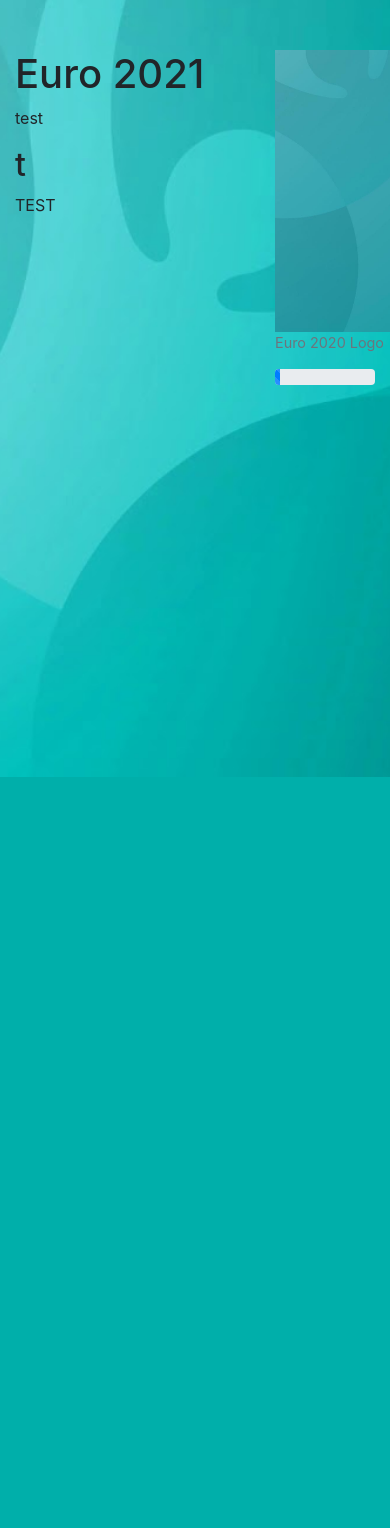
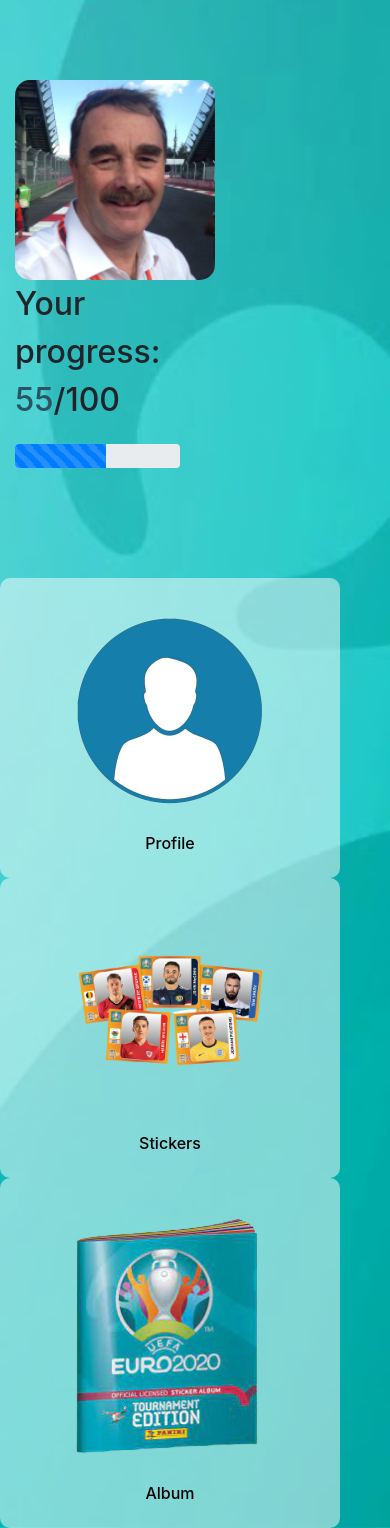
Before and after one commit to nikolajovanov26/euro2021, a PHP site: page / in a window 390 px wide; the page is wider, and only the part inside the window is pictured. Shown: the part 67-1595 px from the top of that part. Before the commit the page ends 844 px from the top of that part, so only its background shows below. Run offline with PHP 8.4, Linux system fonts and the light colour scheme.

Commit message:
homepage

```diff
--- a/index.php
+++ b/index.php
@@ -2,27 +2,48 @@
 <?php include 'view/navbar.php' ?>
 
 
-<div class="container pad-bot">
+<div class="container pad-top">
     <div class="row">
-        <div class="col-8">
-            <h1>Euro 2021</h1>
-            <p> test </p>
-            <h2>t</h2>
-            <?php echo 'TEST'; ?>
+        <div class="col">
+            <img class="pp" src="images/pp.png" width="200" class="pp">
         </div>
-        <div class="col-4">
-            <figure class="figure">
-                <img src="images/euro_logo.jpg" width="500" />
-                <figcaption class="figure-caption">Euro 2020 Logo</figcaption>
-            </figure>
+        <div class="col-6 div-bottom">
+            <div class="progres-text">
+                Your progress:
+                <span style="color:#2C5364">55</span>/100
+            </div>
             <div class="progress">
-                <div class="progress-bar progress-bar-striped" role="progressbar" style="width: 5%" aria-valuenow="5" aria-valuemin="0" aria-valuemax="100"></div>
+                <div class="progress-bar progress-bar-striped progress-bar-animated" role="progressbar" aria-valuenow="55" aria-valuemin="0" aria-valuemax="100" style="width: 55%"></div>
             </div>
+        </div>
+        <div class="col">
+
+        </div>
+    </div>
+</div>
+<div class="whitespace-30"></div>
+<div class="container pad-top">
+    <div class="row">
+        <div class="col-sm cards">
+            <a href="profile.php">
+                <img src="images/profile.png" width="200">
+                <p>Profile</p>
+            </a>
+        </div>
+        <div class="col-sm cards">
+            <a href="stickers.php">
+                <img src="images/stickers.png" width="200">
+                <p>Stickers</p>
+            </a>
+        </div>
+        <div class="col-sm cards">
+            <a href="album.php">
+                <img src="images/album.png" width="200">
+                <p>Album</p>
+            </a>
         </div>
     </div>
 </div>
 
 
-
-
 <?php include 'view/footer.php' ?>
--- a/main.css
+++ b/main.css
@@ -1,9 +1,16 @@
+/* ------------------- GLOBAL --------------- */
 body{
     overflow-x: hidden;
     background-image: url("images/section_bg.jpg");
     background-size: cover;
     background-position: center;
     min-height: 100vh;
+}
+.pad-top{
+    padding-top: 80px;
+}
+.whitespace-30{
+    height: 30px;
 }
 /* ------------------- NAVBAR --------------- */
 .nav-bg{
@@ -23,7 +30,63 @@
     color:white!important;
 }
 
-/* ------------------- X --------------- */
-.pad-bot{
-    padding-top: 50px;
+/* ------------------- HOMEPAGE --------------- */
+.div-bottom{
+    align-self: flex-end;
 }
+.progres-text{
+    font-size:32px;
+    font-weight: 500;
+    margin-bottom: 20px;
+}
+.pp{
+    border-radius: 15px;
+}
+.cards{
+    position: relative;
+    display: flex;
+    align-content: space-around;
+    flex-direction: column;
+    justify-content: space-around;
+    background-color: #ffffff80;
+    margin-right: 50px;
+    padding: 0px;
+    align-items: center;
+    text-align: center;
+    border-radius: 10px;
+    font-size:16px;
+    color:black;
+    font-weight: 500;
+    border: solid 3px transparent;
+    transition: all 0.15s ease-in;
+}
+.cards a{
+    display: flex;
+    align-content: space-around;
+    flex-direction: column;
+    justify-content: space-around;
+    align-items: center;
+    position: relative;
+    width: 100%;
+    height: 100%;
+    color:black;
+}
+.cards img{
+    margin-top: 30px;
+    margin-bottom: 20px;
+}
+.cards p{
+    margin-bottom: 20px;
+}
+.cards:hover{
+    background-color: #ffffffa6;
+    border-color: white;
+    text-decoration: none!important;
+}
+.cards a:hover{
+    text-decoration: none!important;
+}
+/* ------------------- BOOTSTRAP OVERRIDE --------------- */
+.progress{
+    height: 1.5rem!important;
+}
--- /dev/null
+++ b/profile.php
@@ -0,0 +1,6 @@
+<?php include 'view/header.php' ?>
+<?php include 'view/navbar.php' ?>
+
+
+
+<?php include 'view/footer.php' ?>
--- a/view/navbar.php
+++ b/view/navbar.php
@@ -1,5 +1,5 @@
 <nav class="navbar navbar-expand-lg navbar-dark nav-bg">
-    <a class="navbar-brand" href="../index.php"><img src="images/logo_white.png" width="120"></a>
+    <a class="navbar-brand" href="index.php"><img src="images/logo_white.png" width="120"></a>
     <button class="navbar-toggler" type="button" data-toggle="collapse" data-target="#navbarNav" aria-controls="navbarNav" aria-expanded="false" aria-label="Toggle navigation">
         <span class="navbar-toggler-icon"></span>
     </button>
@@ -9,10 +9,10 @@
             <a class="nav-link" href="index.php">Home</a>
         </li>
         <li class="nav-item">
-            <a class="nav-link" href="album.php">My Album</a>
+            <a class="nav-link" href="stickers.php">Stickers</a>
         </li>
         <li class="nav-item">
-            <a class="nav-link" href="stickers.php">Stickers</a>
+            <a class="nav-link" href="album.php">My Album</a>
         </li>
         <li class="nav-item">
             <a class="nav-link" href="info.php">Instructions</a>
```
Also changed, not shown: album.php (+19 -1 lines), images/album.png (added), images/pp.png (added), images/profile.png (added), images/stickers.png (added).
